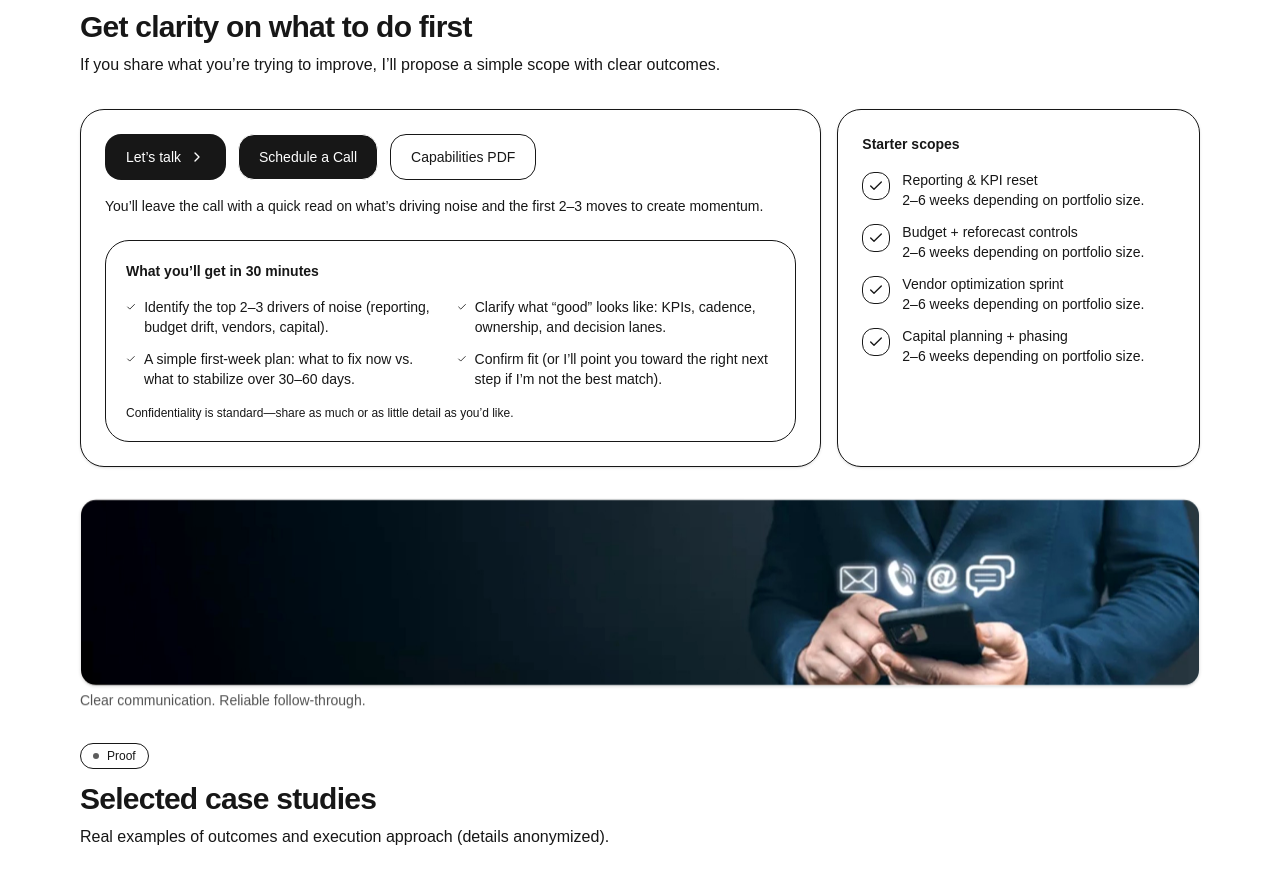
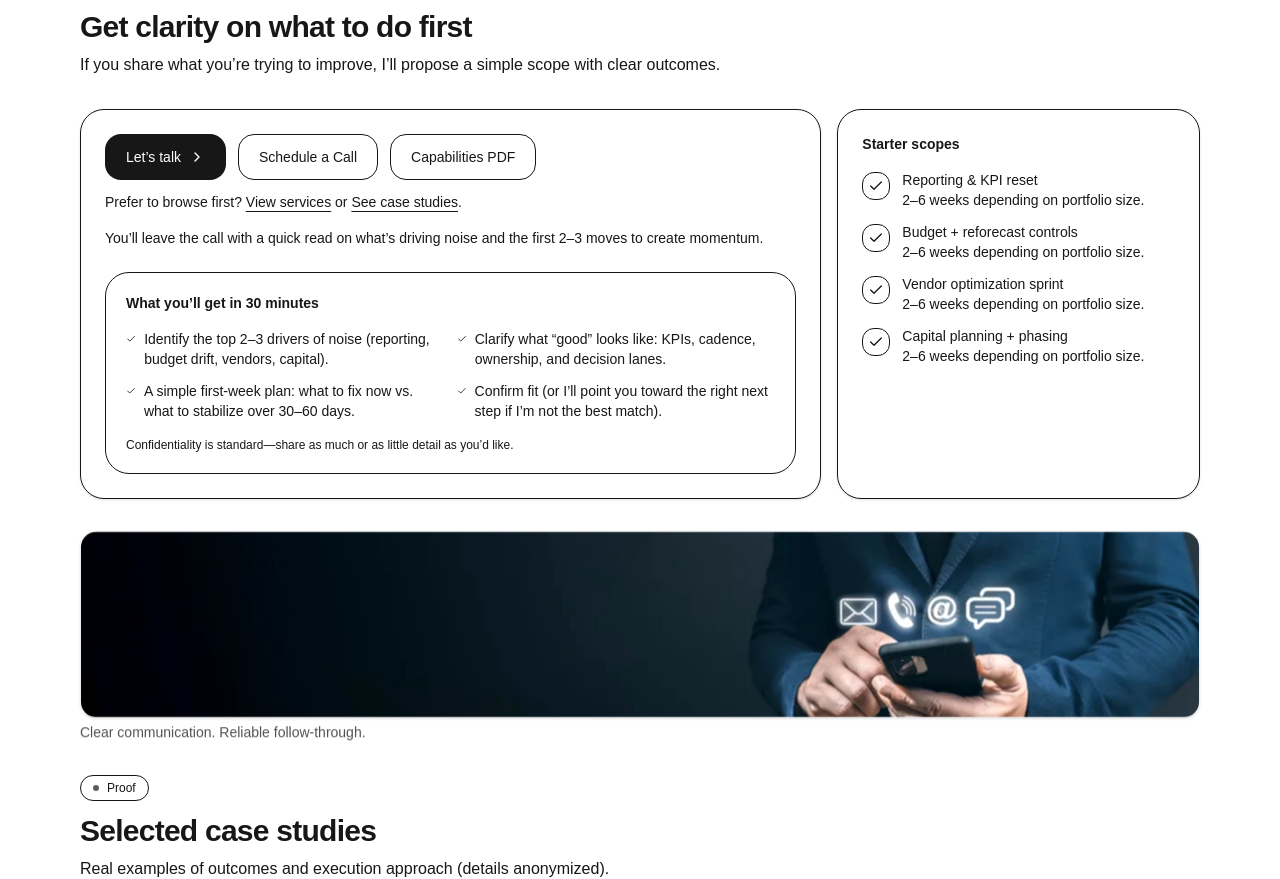
Before and after one commit to BK14782/brian-killian-consulting, a Next.js app: page / in a window 1280 px wide. Shown: the part 3100-3979 px from the top of the page. Built offline with nearby package versions, Linux system fonts and the light colour scheme.

Commit message:
case studies button

```diff
--- a/src/app/page.tsx
+++ b/src/app/page.tsx
@@ -722,7 +722,7 @@ export default function Page() {
             url: "https://calendly.com/killianbrian82/30min",
           })
         }
-        className="inline-flex items-center justify-center rounded-2xl border bg-neutral-900 px-5 py-3 text-sm font-medium text-white hover:bg-neutral-800"
+        className="inline-flex items-center justify-center rounded-2xl border px-5 py-3 text-sm font-medium text-foreground hover:bg-foreground/5"
       >
         Schedule a Call
       </a>
@@ -731,11 +731,36 @@ export default function Page() {
         href="/banners/Consulting_Webpage_Forms_and_Services_PDF.pdf"
         target="_blank"
         rel="noopener noreferrer"
-        className="inline-flex items-center justify-center rounded-2xl border px-5 py-3 text-sm font-medium hover:bg-foreground/5"
+        className="inline-flex items-center justify-center rounded-2xl border px-5 py-3 text-sm font-medium text-foreground hover:bg-foreground/5"
       >
         Capabilities PDF
       </a>
     </div>
+
+      <div className="mt-3 text-sm text-muted-foreground">
+        Prefer to browse first?{" "}
+        <Link
+          href="/services"
+          className="underline underline-offset-4 hover:text-foreground"
+        >
+          View services
+        </Link>{" "}
+        or{" "}
+        <button
+          type="button"
+          aria-label="Scroll to case studies section"
+          onClick={() =>
+            document
+              .getElementById("case-studies")
+              ?.scrollIntoView({ behavior: "smooth" })
+        }
+        className="underline underline-offset-4 hover:text-foreground"
+>
+  See case studies
+</button>
+
+        .
+      </div>
 
     <p className="mt-4 text-sm text-muted-foreground">
       You’ll leave the call with a quick read on what’s driving noise and the first 2–3 moves to create momentum.
```
